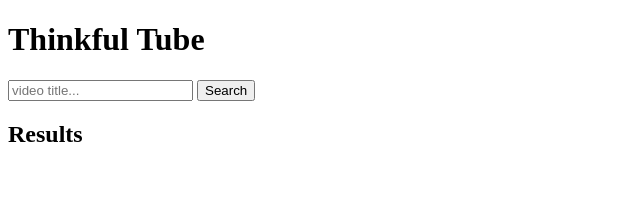
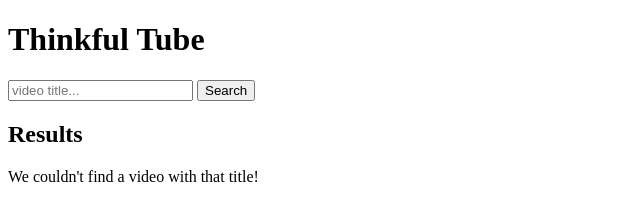
Before and after one commit to luigomez11/thinkful_tube, a plain HTML site: page index.html in a window 1280 px wide. Both pictures are taken after typing "Sample" into the empty fields and a click on the button "Search". Shown: the whole page, without its empty margins (0-640 px from the left). Drawn offline with nearby package versions, Linux system fonts and the light colour scheme; no server answers.

Commit message:
a11y-final

```diff
--- a/index.html
+++ b/index.html
@@ -1,8 +1,9 @@
 <!DOCTYPE html>
-<html>
+<html lang="en">
 <head>
 	<meta charset="utf-8">
 	<meta name="viewport" content="width=device-width">
+	<meta name="description" content="Search for videos found on youtube.com">
 	<title>Thinkful Tube</title>
 	<script
           src="https://code.jquery.com/jquery-3.2.1.min.js"
@@ -11,15 +12,14 @@
 	<link rel="stylesheet" type="text/css" href="main.css">
 </head>
 <body>
-	<main>
+	<main role="main">
 		<h1>Thinkful Tube</h1>
 		<form action="#" class="searchForm">
-			<label for="query"></label>
-			<input type="text" class="query" name="Search" placeholder="video title...">
+			<input type="text" id="query" name="Search" aria-label="Search" placeholder="video title..."></label>
 			<button type="submit">Search</button>
 		</form>
 		<h2>Results</h2>
-		<div class="results"></div>
+		<section role="feed" class="results" aria-live="assertive"></section>
 	</main>
 
 </body>
--- a/index.js
+++ b/index.js
@@ -1,5 +1,5 @@
 function loadData(url, callback){
-	$.getJSON(url, callback);
+	$.getJSON(url, callback).fail(showErr);
 }
 
 function renderResults(result){
@@ -19,6 +19,17 @@ function displayData(data){
 	$('.results').html(results);
 }
 
+function showErr(err) {
+  const outputElem = $('.results');
+
+  const errMsg = (
+    `<p>We couldn't find a video with that title!`
+  );
+
+  outputElem
+    .html(errMsg);
+}
+
 function getUrl(){
 	const url = 'https://www.googleapis.com/youtube/v3/search?key=AIzaSyDQJ89KWNP3XkxSZayiidtVsbEEvq5bQOI&part=snippet&q='
 	var searchVal = $('input');
```
